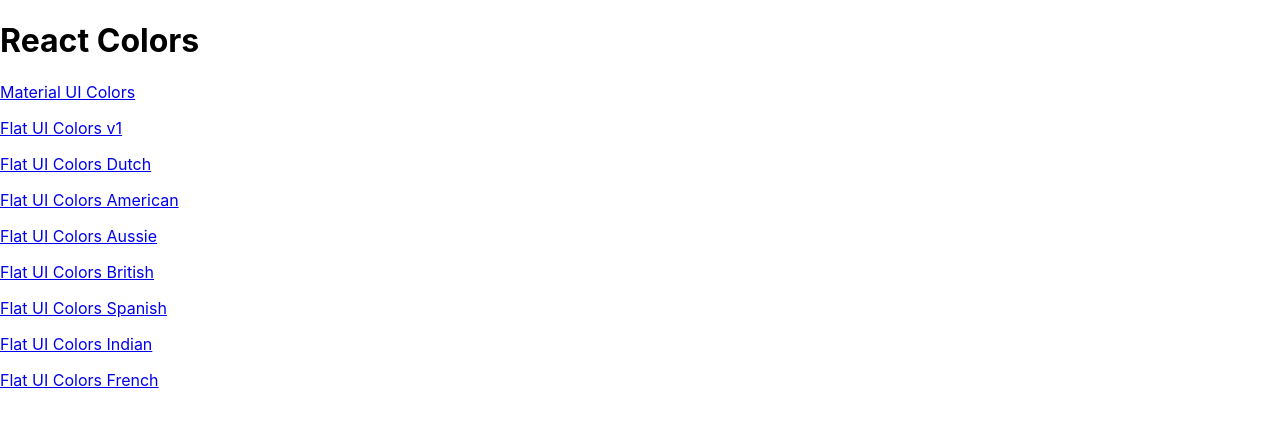
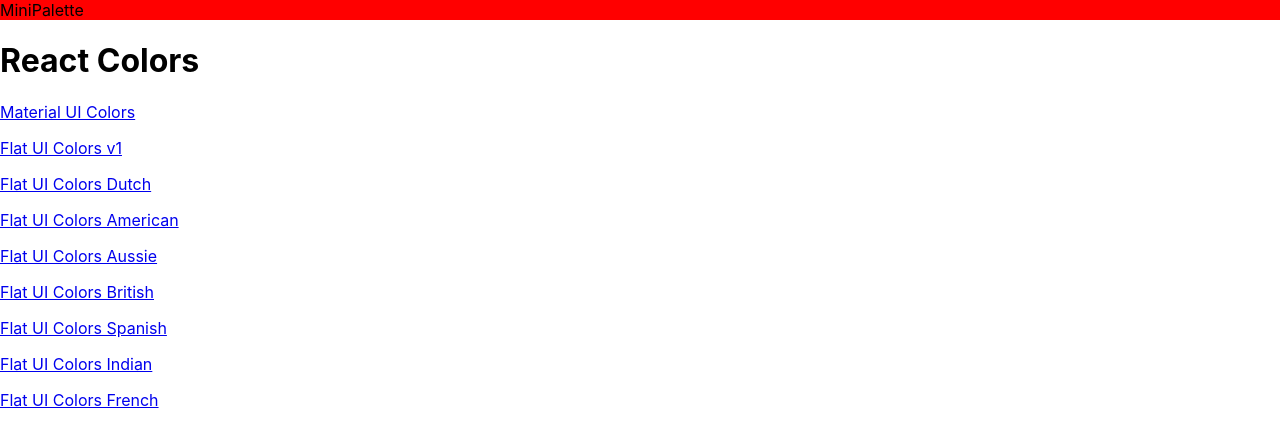
Before and after one commit to elizabethrsotomayor/colors-app, a React (Create React App) app: page / in a window 1280 px wide. Shown: the top 444 px of the page. Built offline with nearby package versions, Linux system fonts and the light colour scheme.

Commit message:
start MiniPalette and add MUI system

```diff
--- a/package.json
+++ b/package.json
@@ -7,6 +7,7 @@
     "@emotion/styled": "^11.11.0",
     "@mui/icons-material": "^5.14.3",
     "@mui/material": "^5.14.4",
+    "@mui/system": "^5.14.4",
     "@testing-library/jest-dom": "^5.17.0",
     "@testing-library/react": "^13.4.0",
     "@testing-library/user-event": "^13.5.0",
--- /dev/null
+++ b/src/MiniPalette.js
@@ -0,0 +1,13 @@
+import React from 'react';
+import { Box } from '@mui/system';
+import seedColors from './seedColors';
+
+function MiniPalette(props) {
+
+    return (
+        <Box sx={{backgroundColor: "red"}}>
+            MiniPalette
+        </Box>
+    )
+}
+export default MiniPalette;
--- a/src/PaletteList.js
+++ b/src/PaletteList.js
@@ -1,12 +1,13 @@
 import React, { Component } from 'react';
 import { Link } from 'react-router-dom';
+import MiniPalette from './MiniPalette';
 
 export default class PaletteList extends Component {
   render() {
     const {palettes} = this.props;
-    console.log(palettes);
     return (
       <div>
+        <MiniPalette/>
         <h1>React Colors</h1>
         {palettes.map(palette => (
             <p>
```
Also changed, not shown: 1 other file (tests, documents, lock files or other folders).
